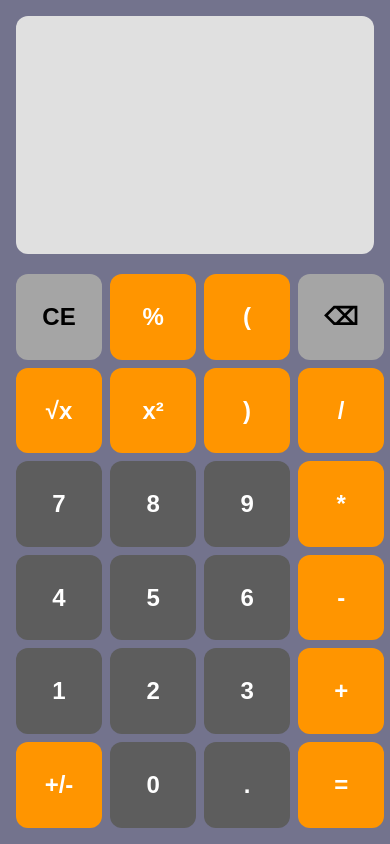
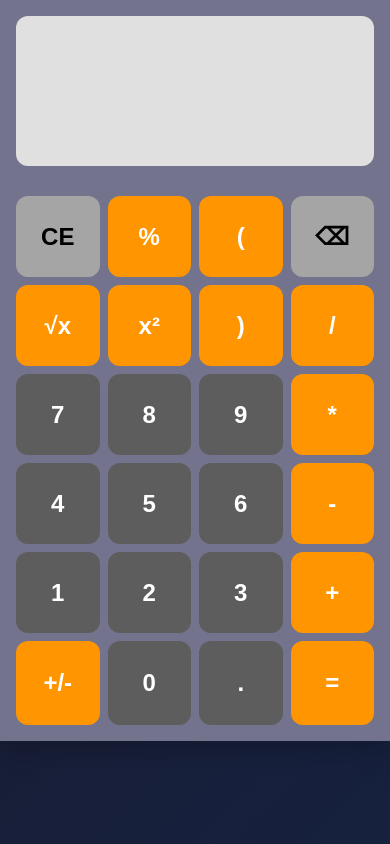
Before and after one commit to Dzmitryuser/Simple-Calculator, a website built with Vite: page index.html in a window 390 px wide. Built offline with nearby package versions, Linux system fonts and the light colour scheme.

Commit message:
doing adaptation

```diff
--- a/src/style.css
+++ b/src/style.css
@@ -125,54 +125,67 @@ body {
 
 /* Мобильная адаптация */
 @media (max-width: 480px) {
-  html, body {
-    height: 100%;
-    overflow: hidden;
+  html {
+    height: -webkit-fill-available; /* Фикс для мобильного Chrome */
   }
 
   body {
+    min-height: 100vh;
+    min-height: -webkit-fill-available;
     padding: 0;
+    margin: 0;
     align-items: stretch;
+    overflow: hidden;
   }
 
   .app {
     max-width: 100%;
     width: 100%;
     height: 100vh;
+    height: -webkit-fill-available;
     min-height: -webkit-fill-available;
     margin: 0;
     border-radius: 0;
     padding: 16px;
+    padding-bottom: calc(16px + env(safe-area-inset-bottom));
     display: flex;
     flex-direction: column;
+    box-sizing: border-box;
   }
 
   .screen {
-    min-height: 0;
-    flex: 1 1 30%;
+    flex: 0 1 auto;
     max-height: 35vh;
+    min-height: 150px;
+    overflow: hidden;
   }
 
   .keybord {
-    flex: 2 1 70%;
+    flex: 1 1 auto;
+    display: grid;
+    grid-template-columns: repeat(4, 1fr);
+    grid-template-rows: repeat(5, minmax(0, 1fr)); /* Ключевое изменение */
     gap: 8px;
-    grid-template-rows: repeat(5, 1fr);
-    padding-bottom: env(safe-area-inset-bottom);
+    margin-top: 10px;
+    max-height: calc(65vh - 20px);
   }
 
   .button {
     font-size: 1.5rem;
+    aspect-ratio: 1;
     min-height: 0;
-    aspect-ratio: 1;
     max-height: 100%;
+    display: flex;
+    align-items: center;
+    justify-content: center;
   }
 
   .answer {
-    font-size: 3rem;
+    font-size: 2.5rem;
     line-height: 1.2;
   }
 
   .operations {
-    font-size: 1.5rem;
+    font-size: 1.3rem;
   }
 }
```
